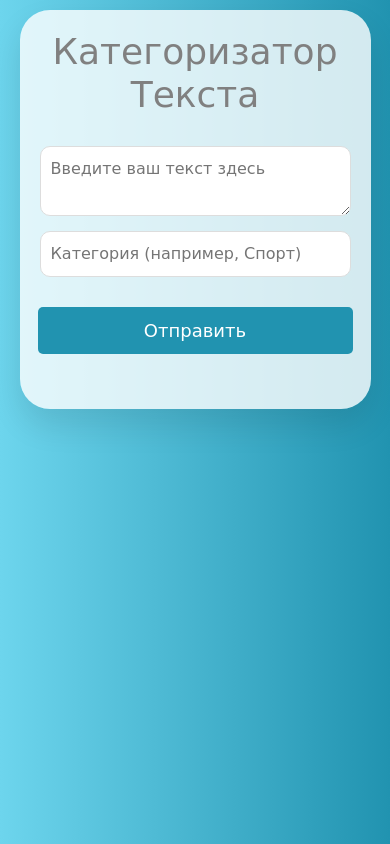
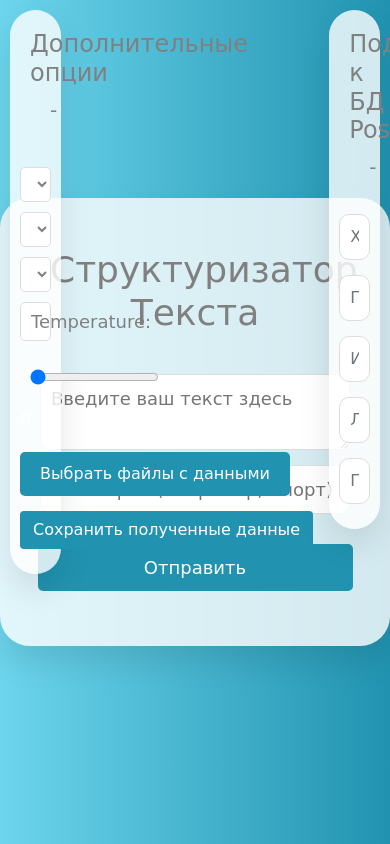
Before and after one commit to Nikichop/Diplom, a Flask app: page / in a window 390 px wide. Run offline with Flask 3, Linux system fonts and the light colour scheme; some libraries are stand-ins or nearby versions.

Commit message:
New commit

```diff
--- a/app.py
+++ b/app.py
@@ -17,7 +17,8 @@
     text = request.form['text']
     categories = request.form['category'].split(',')
     api_choice = request.form['apiChoice']
-    response_format = request.form.get('responseFormat', 'text')  # Добавленный параметр для выбора формата ответа
+    response_format = request.form.get('responseFormat', 'text')
+    temperature = float(request.form.get('temperature', 0))
 
     results = {}
 
@@ -25,14 +26,16 @@
     for category in categories:
         category = category.strip()
         if api_choice == 'chatgpt':
-            result = categorize_text_with_chatgpt(text, category)
+            result = categorize_text_with_chatgpt(text, category, temperature=temperature)
         elif api_choice == 'gigachat':
-            result = categorize_text_with_gigachat(text, category)
+            result = categorize_text_with_gigachat(text, category, temperature=temperature)
 
         if 'error' in result:
             results[category] = f'Ошибка: {result["error"]}'
         else:
-            results[category] = result
+            pattern = category + ": "
+            cleaned_text = result.replace(pattern, '')
+            results[category] = cleaned_text
 
     end_time = time.time()
 
@@ -57,7 +60,7 @@
                 {"category": key, "text": value}
                 for key, value in results.items()
             ]
-            insert_into_database(**db_params, data=data_to_insert)
+            insert_into_database(**db_params, request_text=text, prompt_parameters='', data=data_to_insert)
             # Сохраняем информацию об успешном сохранении в базе данных вместе с результатами
             return jsonify({
                 'success': 'Данные успешно сохранены в базе данных',
--- a/caregorize_with_chatgpt.py
+++ b/caregorize_with_chatgpt.py
@@ -1,16 +1,16 @@
 import openai
 
 
-def categorize_text_with_chatgpt(text, category):
+def categorize_text_with_chatgpt(text, category, temperature=0):
     try:
-        prompt = f"Изложи информацию только о категории '{category}' в следующем тексте, исключая все остальные темы: '{text}'. Сосредоточься исключительно на '{category}', игнорируя другие аспекты."
+        prompt = f"Изложи информацию только о параметре '{category}' в следующем тексте, исключая все остальные темы: '{text}'. Сосредоточься исключительно на '{category}', игнорируя другие темы. Излагай информацию, по формату, так, как указывают в досье на пациента/преступника. Формат ответа должен выглядеть следующим образом: {category}: информация только о {category}"
         response = openai.chat.completions.create(
             messages=[
                 {"role": "system", "content": "Вы являетесь ассистентом, который должен строго следовать инструкциям."},
                 {"role": "user", "content": prompt},
             ],
             model="gpt-3.5-turbo",
-            temperature=0.8,
+            temperature=temperature,
         )
 
         categorized_text = response.choices[0].message.content
--- a/categorize_with_gigachat.py
+++ b/categorize_with_gigachat.py
@@ -3,9 +3,9 @@
 import os
 
 
-def categorize_text_with_gigachat(text, category):
+def categorize_text_with_gigachat(text, category, temperature=0):
     try:
-        prompt = f"Изложи информацию только о категории '{category}' в следующем тексте, исключая все остальные темы: '{text}'. Сосредоточься исключительно на '{category}', игнорируя другие аспекты."
+        prompt = f"Изложи информацию только о параметре '{category}' в следующем тексте, исключая все остальные темы: '{text}'. Сосредоточься исключительно на '{category}', игнорируя другие темы. Излагай информацию, по формату, так, как указывают в досье на пациента/преступника. Формат ответа должен выглядеть следующим образом: {category}: информация только о {category}"
         payload = Chat(
             messages=[
                 Messages(
@@ -13,7 +13,7 @@
                     content="Вы являетесь ассистентом, который должен строго следовать инструкциям.",
                 ),
             ],
-            temperature=0.8,
+            temperature=temperature,
         )
 
         with GigaChat(credentials=os.getenv('GIGACHAT_CREDENTIALS'), verify_ssl_certs=False) as giga:
--- a/static/script.js
+++ b/static/script.js
@@ -14,6 +14,11 @@
             $(this).text('-');
         }
     });
+
+    $('#temperatureRange').on('input', function () {
+        $('#temperatureValue').text($(this).val());
+    });
+
 
     function setTheme(theme) {
         if (theme === 'dark-theme') {
@@ -39,6 +44,7 @@
         // Собираем данные из формы, включая выбранные параметры API и формат ответа
         var formData = $(this).serialize() + '&apiChoice=' + encodeURIComponent($('#apiChoice').val());
         formData += '&responseFormat=' + encodeURIComponent($('#responseFormat').val());
+        formData += '&temperature=' + encodeURIComponent($('#temperatureRange').val());
 
         // Добавляем данные о подключении к базе данных из новых полей ввода
         formData += '&dbHost=' + encodeURIComponent($('#dbHost').val());
@@ -122,16 +128,16 @@
     });
 
     $('#saveButton').on('click', function () {
-        var resultText = $('#result').text(); // Получаем текстовое содержимое результата
-        var blob = new Blob([resultText], {type: 'text/plain;charset=utf-8'}); // Создаем Blob из текста
-        var url = URL.createObjectURL(blob); // Создаем URL для Blob
-        var a = document.createElement('a'); // Создаем элемент ссылки
-        a.href = url; // Устанавливаем URL в качестве адреса ссылки
-        a.download = 'result.txt'; // Устанавливаем имя файла для скачивания
-        document.body.appendChild(a); // Добавляем ссылку в документ
-        a.click(); // Имитируем клик по ссылке для начала скачивания
-        document.body.removeChild(a); // Удаляем ссылку из документа
-        URL.revokeObjectURL(url); // Освобождаем URL
+        var resultText = $('#result').text();
+        var blob = new Blob([resultText], {type: 'text/plain;charset=utf-8'});
+        var url = URL.createObjectURL(blob);
+        var a = document.createElement('a');
+        a.href = url;
+        a.download = 'result.txt';
+        document.body.appendChild(a);
+        a.click();
+        document.body.removeChild(a);
+        URL.revokeObjectURL(url);
     });
     if (localStorage.getItem('dbHost')) $('#dbHost').val(localStorage.getItem('dbHost'));
     if (localStorage.getItem('dbPort')) $('#dbPort').val(localStorage.getItem('dbPort'));
--- a/static/style.css
+++ b/static/style.css
@@ -1,215 +1,56 @@
-
 body {
     font-size: 18px;
+    margin: 0;
+    padding: 0;
+    height: 100vh;
+    display: flex;
+    justify-content: center;
+    align-items: center;
+    font-family: 'Montserrat', cursive;
+    background: linear-gradient(to right, #6dd5ed, #2193b0);
+    color: #fff;
 }
 
-.side-container {
-    float: left;
+.side-container, .db-connection-container {
     width: 13%;
-    height: auto;
     padding: 10px;
-    margin: 2% 0 5% 5%;
     box-shadow: 0 16px 32px rgba(0, 0, 0, 0.1);
     border-radius: 30px;
     background: rgba(255, 255, 255, 0.8);
     position: fixed;
+    top: 10px;
+    z-index: 1;
+}
+
+.side-container {
     left: 10px;
-    top: 10px;
 }
 
 .db-connection-container {
-    width: 13%; /* Идентично ширине бокового контейнера */
-    padding: 10px;
-    margin: 5% 0 5% 5%; /* Отступ сверху увеличен, чтобы обеспечить пространство между контейнерами */
-    box-shadow: 0 16px 32px rgba(0, 0, 0, 0.1);
-    border-radius: 30px;
-    background: rgba(255, 255, 255, 0.8);
-    position: fixed;
-    left: 10px;
-    top: 350px; /* Значение нужно скорректировать в зависимости от высоты бокового контейнера */
+    right: 10px;
 }
-
 
 .container {
     border-radius: 30px;
     padding: 40px;
-    margin: 5% auto;
     box-shadow: 0 16px 32px rgba(0, 0, 0, 0.1);
     transition: background 0.3s ease;
-    width: 60%;
     max-width: 1000px;
-}
-
-@media (max-width: 1200px) {
-    .side-container {
-        width: 12%;
-        margin-left: 3%;
-    }
-
-    .db-connection-container {
-        width: 12%;
-        margin-left: 3%;
-    }
-
-    .container {
-        width: 70%;
-    }
-}
-
-@media (max-width: 768px) {
-    .side-container {
-        width: 16%;
-        margin-left: 2%;
-    }
-
-    .db-connection-container {
-        width: 16%;
-        margin-left: 2%;
-    }
-
-    .container {
-        width: 80%;
-    }
-
-    h2 {
-        font-size: 28px;
-    }
-}
-
-@media (max-width: 480px) {
-    .side-container {
-        display: none;
-    }
-
-    .db-connection-container {
-        display: none;
-    }
-
-    .container {
-        width: 90%;
-        margin: 10px auto;
-        padding: 20px;
-    }
-
-    h2 {
-        font-size: 22px;
-    }
-
-    textarea, input[type="text"] {
-        font-size: 16px;
-    }
-}
-
-.dark-theme .side-container {
-    background: rgba(0, 0, 0, 0.8);
-}
-
-.dark-theme .db-connection-container {
-    background: rgba(0, 0, 0, 0.8);
-}
-
-
-.side-container #themeToggle {
-    display: block;
-    margin: auto;
-}
-
-.side-container h3 {
-    margin: 0;
-    padding: 10px;
-    font-size: 24px;
-    color: gray;
-    font-family: 'Montserrat', cursive;
-    border-radius: 30px;
-}
-
-.db-connection-container h3 {
-    margin: 0;
-    padding: 10px;
-    font-size: 24px;
-    color: gray;
-    font-family: 'Montserrat', cursive;
-    border-radius: 30px;
-}
-
-.form-control {
-    width: 100%;
-    padding: 10px;
-    margin-bottom: 15px;
-    border-radius: 10px;
-    border: 1px solid #ddd;
-    transition: all 0.3s ease;
-    font-family: 'Montserrat', cursive;
-}
-
-.dark-theme .form-control {
-    background-color: #333; /* Фоновый цвет поля в темной теме */
-    color: #fff; /* Цвет текста в темной теме */
-    border: 1px solid #444; /* Цвет границы в темной теме */
-}
-
-
-.form-control:focus {
-    border-color: #2193b0;
-    box-shadow: 0 0 8px rgba(33, 147, 176, 0.5);
-}
-
-
-h2 {
-    margin-bottom: 30px;
-    font-size: 36px;
-    color: gray;
-    font-family: 'Montserrat', cursive;
-}
-
-textarea, input[type="text"] {
-    width: 100%;
-    padding: 10px;
-    margin-bottom: 15px;
-    border-radius: 10px;
-    border: 1px solid #ddd;
-    transition: all 0.3s ease;
-    font-family: 'Montserrat', cursive;
-}
-
-textarea:focus, input[type="text"]:focus {
-    border-color: #2193b0;
-    box-shadow: 0 0 8px rgba(33, 147, 176, 0.5);
-}
-
-button {
-    background-color: #2193b0;
-    color: white;
-    border: none;
-    padding: 10px 20px;
-    border-radius: 5px;
-    cursor: pointer;
-    transition: background-color 0.3s ease;
-    margin-bottom: 15px;
-    font-family: 'Montserrat', cursive;
-}
-
-button:hover {
-    background-color: #27a0cc;
-}
-
-#result {
-    margin-top: 20px;
-}
-
-body.light-theme {
-    font-family: Arial, sans-serif;
-    background: linear-gradient(to right, #6dd5ed, #2193b0);
-    color: white;
-}
-
-.light-theme .container {
+    margin: 0 auto;
+    position: relative;
+    z-index: 0;
+    overflow-y: auto;
+    max-height: calc(100vh - 20px);
     background: rgba(255, 255, 255, 0.8);
 }
 
-body.dark-theme {
+.dark-theme {
     background: #121212;
     color: #e0e0e0;
+}
+
+.dark-theme .side-container, .dark-theme .db-connection-container {
+    background: rgba(0, 0, 0, 0.8);
 }
 
 .dark-theme .container {
@@ -217,10 +58,52 @@
     color: #e0e0e0;
 }
 
-.dark-theme textarea, .dark-theme input[type="text"] {
+.dark-theme textarea, .dark-theme input[type="text"], .dark-theme .form-control {
     background: #333;
     color: #fff;
     border: 1px solid #444;
+}
+
+.form-control, textarea, input[type="text"] {
+    width: 100%;
+    padding: 10px;
+    margin-bottom: 15px;
+    border-radius: 10px;
+    border: 1px solid #ddd;
+    transition: all 0.3s ease;
+}
+
+.form-control:focus, textarea:focus, input[type="text"]:focus {
+    border-color: #2193b0;
+    box-shadow: 0 0 8px rgba(33, 147, 176, 0.5);
+}
+
+h2, .side-container h3, .db-connection-container h3 {
+    margin: 0;
+    padding: 10px;
+    font-size: 24px;
+    color: gray;
+    border-radius: 30px;
+}
+
+h2 {
+    margin-bottom: 30px;
+    font-size: 36px;
+}
+
+button, .file-upload-button {
+    background-color: #2193b0;
+    color: #fff;
+    border: none;
+    padding: 10px 20px;
+    border-radius: 5px;
+    cursor: pointer;
+    transition: background-color 0.3s ease;
+    margin-bottom: 15px;
+}
+
+button:hover, .file-upload-button:hover {
+    background-color: #27a0cc;
 }
 
 button:focus {
@@ -238,28 +121,14 @@
     width: 315px;
 }
 
-
 .file-upload-wrapper {
     position: relative;
     display: inline-block;
 }
 
 .file-upload-button {
-    background-color: #2193b0;
-    color: white;
-    border: none;
-    padding: 10px 20px;
-    border-radius: 5px;
-    cursor: pointer;
-    transition: background-color 0.3s ease;
-    font-family: 'Montserrat', cursive;
     margin-top: 20px;
 }
-
-.file-upload-button:hover {
-    background-color: #27a0cc;
-}
-
 
 .api-selector {
     display: block;
@@ -268,10 +137,9 @@
     padding: 5px 10px;
     border-radius: 5px;
     border: 1px solid #ddd;
-    background-color: white;
+    background-color: #fff;
     color: gray;
     transition: all 0.3s ease;
-    font-family: 'Montserrat', cursive;
 }
 
 .api-selector:focus {
@@ -286,11 +154,7 @@
 }
 
 .light-theme #result {
-    color: black;
-}
-
-#result {
-    font-family: 'Montserrat', cursive;
+    color: #000;
 }
 
 .toggle-button {
@@ -302,6 +166,18 @@
 }
 
 .collapsed {
-    height: 100px; /* Увеличиваем высоту, чтобы заголовок и кнопка оставались видимы */
-    overflow: hidden; /* Скрываем остальное содержимое */
+    height: 100px;
+    overflow: hidden;
 }
+
+.temperature-slider-label, #temperatureValue {
+    white-space: nowrap; /* Предотвратить перенос текста */
+    flex-shrink: 0; /* Не допускать сжатие этих элементов */
+}
+
+#temperatureRange {
+    flex-grow: 1; /* Ползунок занимает доступное пространство */
+    margin: 0 10px; /* Горизонтальные отступы */
+    margin-top: 20px; /* Добавляем отступ сверху */
+    margin-bottom: 20px; /* Добавляем отступ снизу */
+}
--- a/templates/index.html
+++ b/templates/index.html
@@ -3,7 +3,7 @@
 
 <head>
     <meta charset="UTF-8">
-    <title>Text Categorizer</title>
+    <title>Структуризатор текста</title>
     <link href="https://maxcdn.bootstrapcdn.com/bootstrap/4.0.0/css/bootstrap.min.css" rel="stylesheet">
     <link rel="stylesheet" href="https://cdnjs.cloudflare.com/ajax/libs/font-awesome/5.15.1/css/all.min.css">
     <link rel="stylesheet" href="{{ url_for('static', filename='style.css') }}">
@@ -22,12 +22,16 @@
         <option value="chatgpt">ChatGPT</option>
         <option value="gigachat">GigaChat</option>
     </select>
-    <!-- Добавление нового пункта в выпадающий список для выбора формата вывода -->
     <select id="responseFormat" name="responseFormat" class="api-selector">
         <option value="text">Текст</option>
         <option value="json">JSON</option>
         <option value="sql">SQL</option>
     </select>
+    <div class="temperature-slider-container">
+        <label for="temperatureRange" class="api-selector">Temperature:</label>
+        <input type="range" id="temperatureRange" name="temperature" min="0" max="1" step="0.01" value="0">
+        <span id="temperatureValue" class="temperature-slider-value">0</span>
+    </div>
 
 
     <div class="file-upload-wrapper">
@@ -49,7 +53,7 @@
 </div>
 
 <div class="container">
-    <h2 class="text-center">Категоризатор Текста</h2>
+    <h2 class="text-center">Структуризатор Текста</h2>
     <form id="textForm">
         <textarea name="text" placeholder="Введите ваш текст здесь"></textarea>
         <input type="text" name="category" placeholder="Категория (например, Спорт)">
```
Also changed, not shown: database_connect.py (+11 -4 lines).
